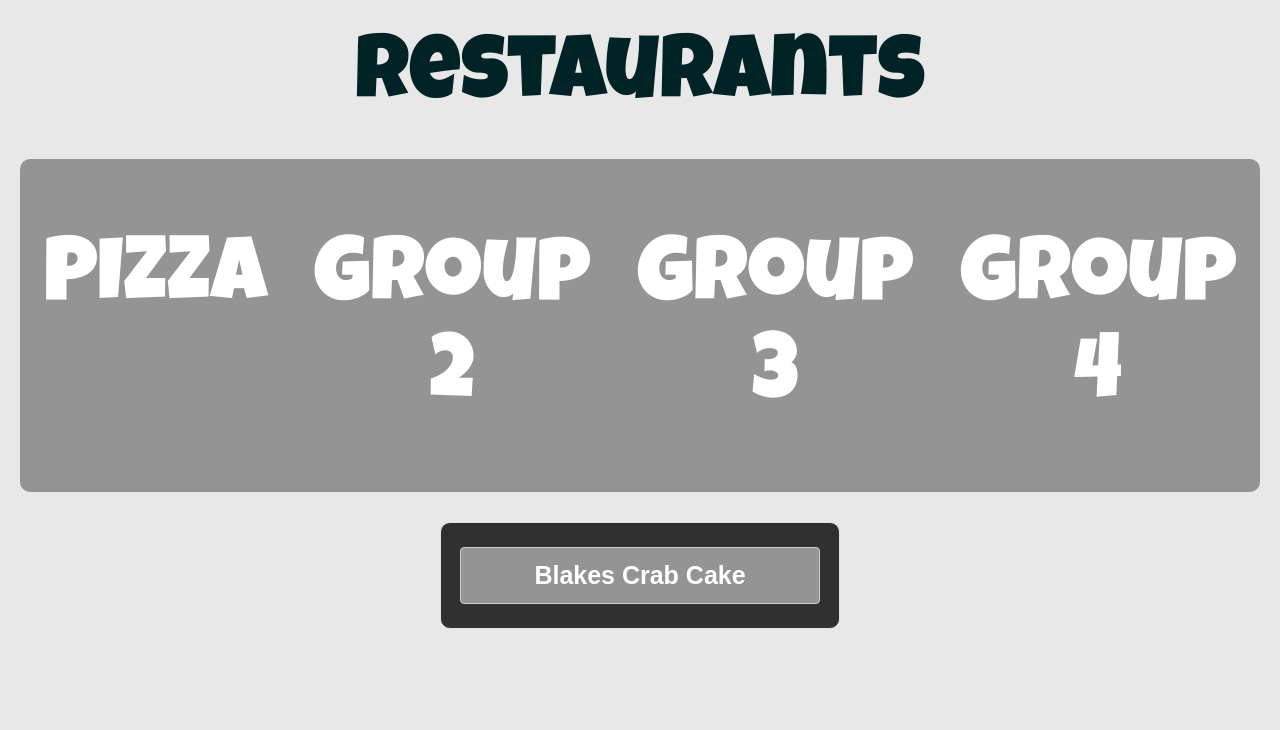
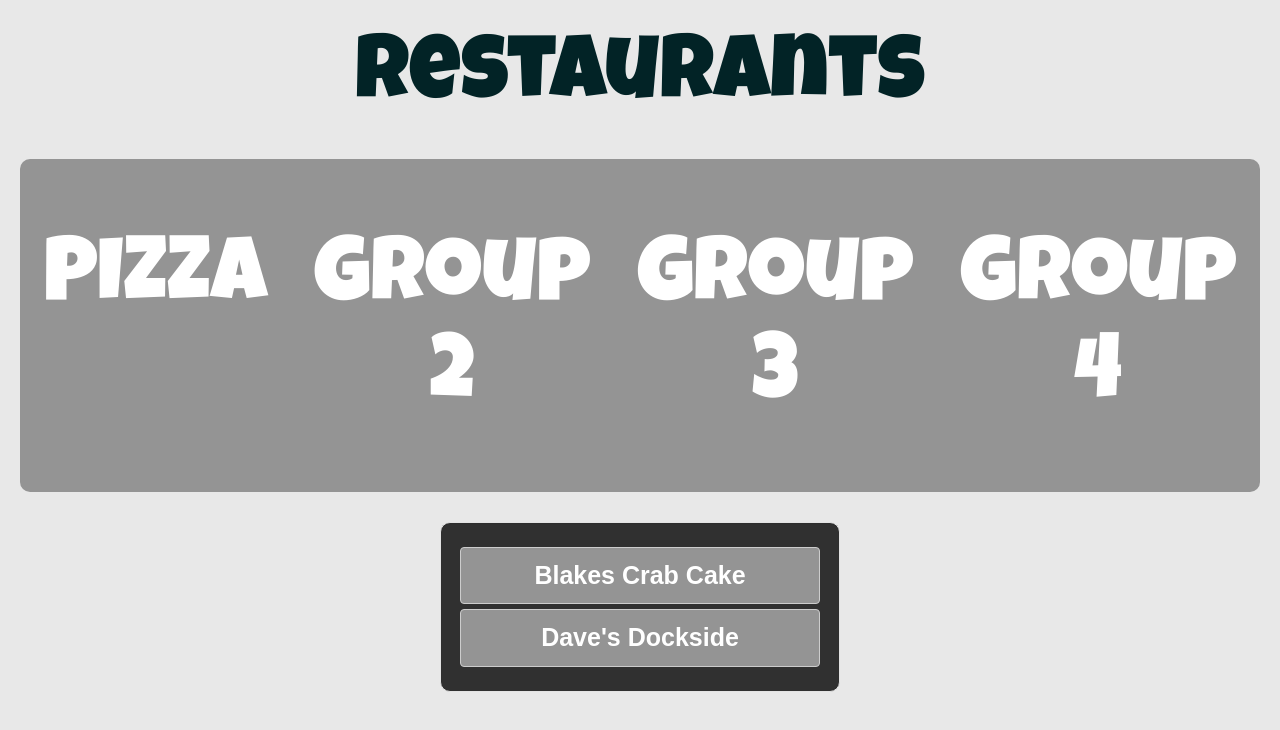
Before and after one commit to bdog72/food-dot-com, a React app: page /restaurants4 in a window 1280 px wide. Shown: the top 730 px of the page. Built offline with nearby package versions, Linux system fonts and the light colour scheme.

Commit message:
minor changes

```diff
--- a/src/components/Group4.js
+++ b/src/components/Group4.js
@@ -7,8 +7,11 @@ export default class Group4 extends Component {
   render () {
     return <div>
       <div className='well' style={WellStyles}>
-        <a href='http://www.blakescrabcakes.com/'>
+        <a href='http://www.blakescrabcakes.com'>
           <Button className='butt' block>Blakes Crab Cake</Button>
+        </a>
+        <a href='http://www.docksidedavesgrill.com'>
+          <Button className='butt' block>Dave's Dockside</Button>
         </a>
       </div>
     </div>
```
